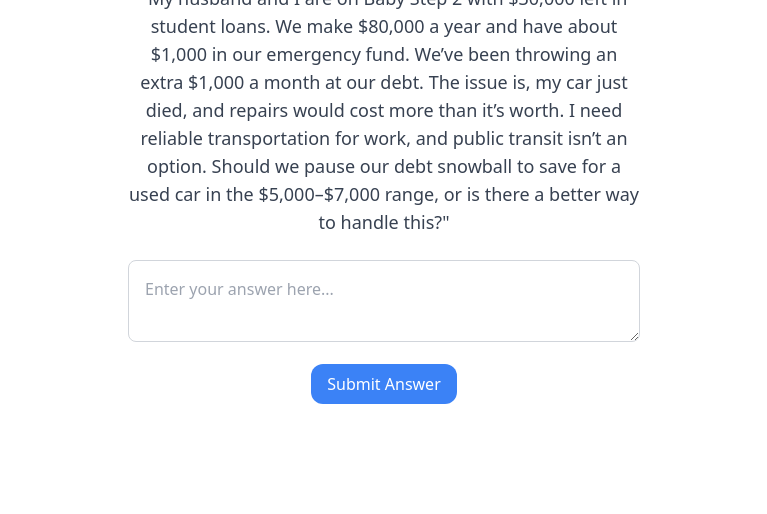
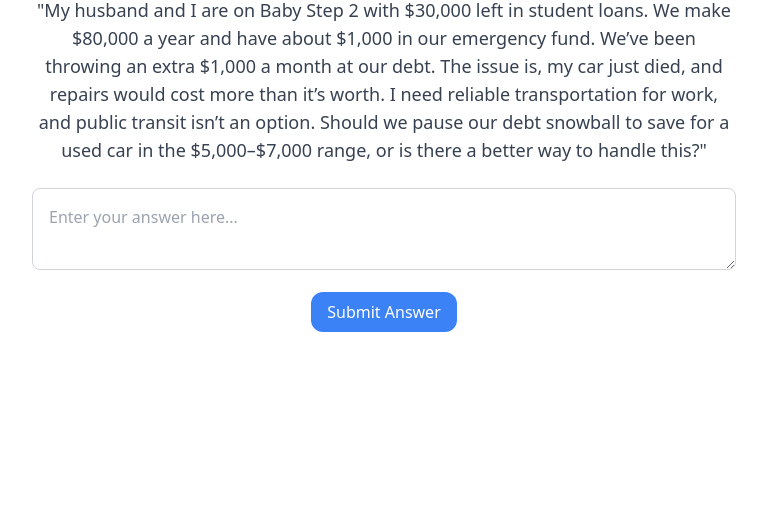
Before and after one commit to timlevesque/playdave, a website: page public/index.html in a window 1280 px wide. Shown: the part 286-800 px from the top of the page, without its empty margins (256-1023 px from the left). Drawn offline with nearby package versions, Linux system fonts and the light colour scheme.

Commit message:
Update index.html

```diff
--- a/public/index.html
+++ b/public/index.html
@@ -7,7 +7,7 @@
     <script src="https://cdn.tailwindcss.com"></script>
 </head>
 <body class="bg-white flex flex-col items-center justify-center min-h-screen">
-    <div class="p-8 w-full max-w-xl text-center">
+    <div class="p-8 w-full max-w-3xl text-center">
         <h1 class="text-6xl font-bold text-gray-800 mb-2">Play Dave Ramsey</h1>
         <h2 class="text-4xl font-medium text-gray-600 mb-4">Test Your Knowledge</h2>
         <p id="question" class="text-lg text-gray-700 mb-6">
```
